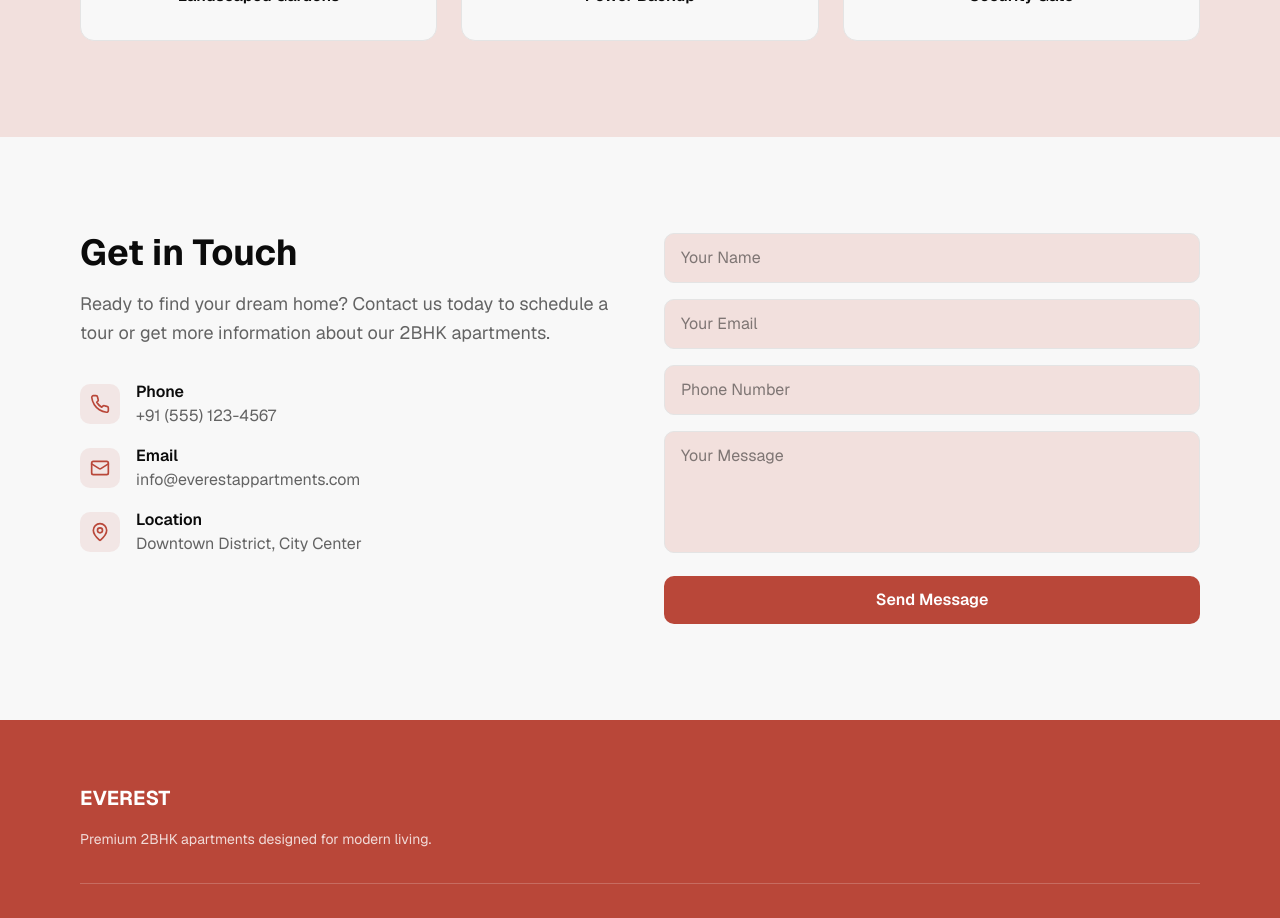
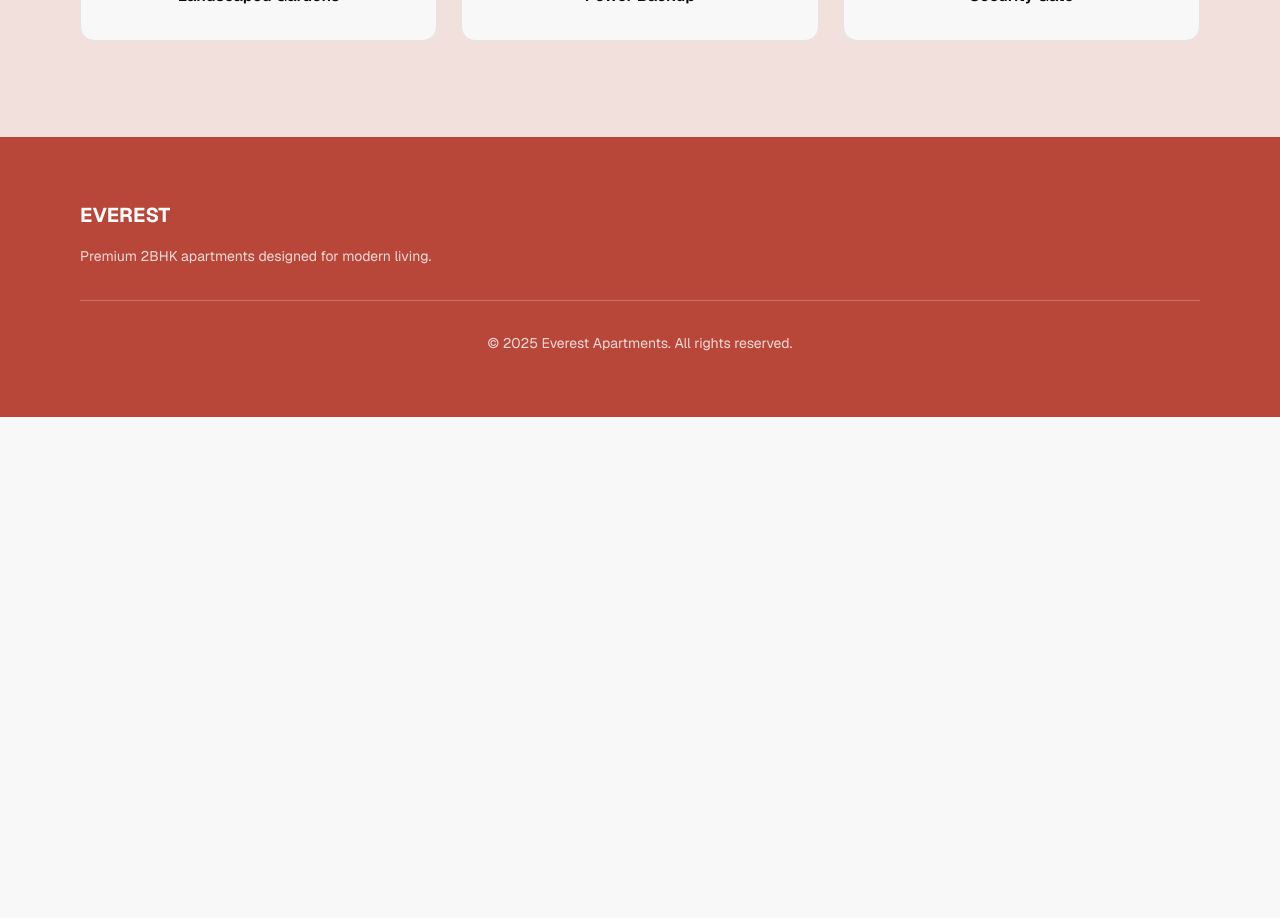
Before and after one commit to arkdevicu/v0-marketing-site-for-2bhk, a Next.js app: page / in a window 1280 px wide. Shown: the part 2200-3118 px from the top of the page. After the commit the page ends 2617 px from the top, so only its background shows below. Built offline with nearby package versions, Linux system fonts and the light colour scheme.

Commit message:
feat: remove "Get in Touch" contact form section
Clean up main page by removing contact form section.

#VERCEL_SKIP

Co-authored-by: arkdevicu <227661888+arkdevicu@users.noreply.github.com>

```diff
--- a/app/page.tsx
+++ b/app/page.tsx
@@ -2,7 +2,6 @@ import { Header } from "@/components/header"
 import { Hero } from "@/components/hero"
 import { Features } from "@/components/features"
 import { Amenities } from "@/components/amenities"
-import { ContactForm } from "@/components/contact-form"
 import { Footer } from "@/components/footer"
 
 export default function Home() {
@@ -12,7 +11,6 @@ export default function Home() {
       <Hero />
       <Features />
       <Amenities />
-      <ContactForm />
       <Footer />
     </main>
   )
```
